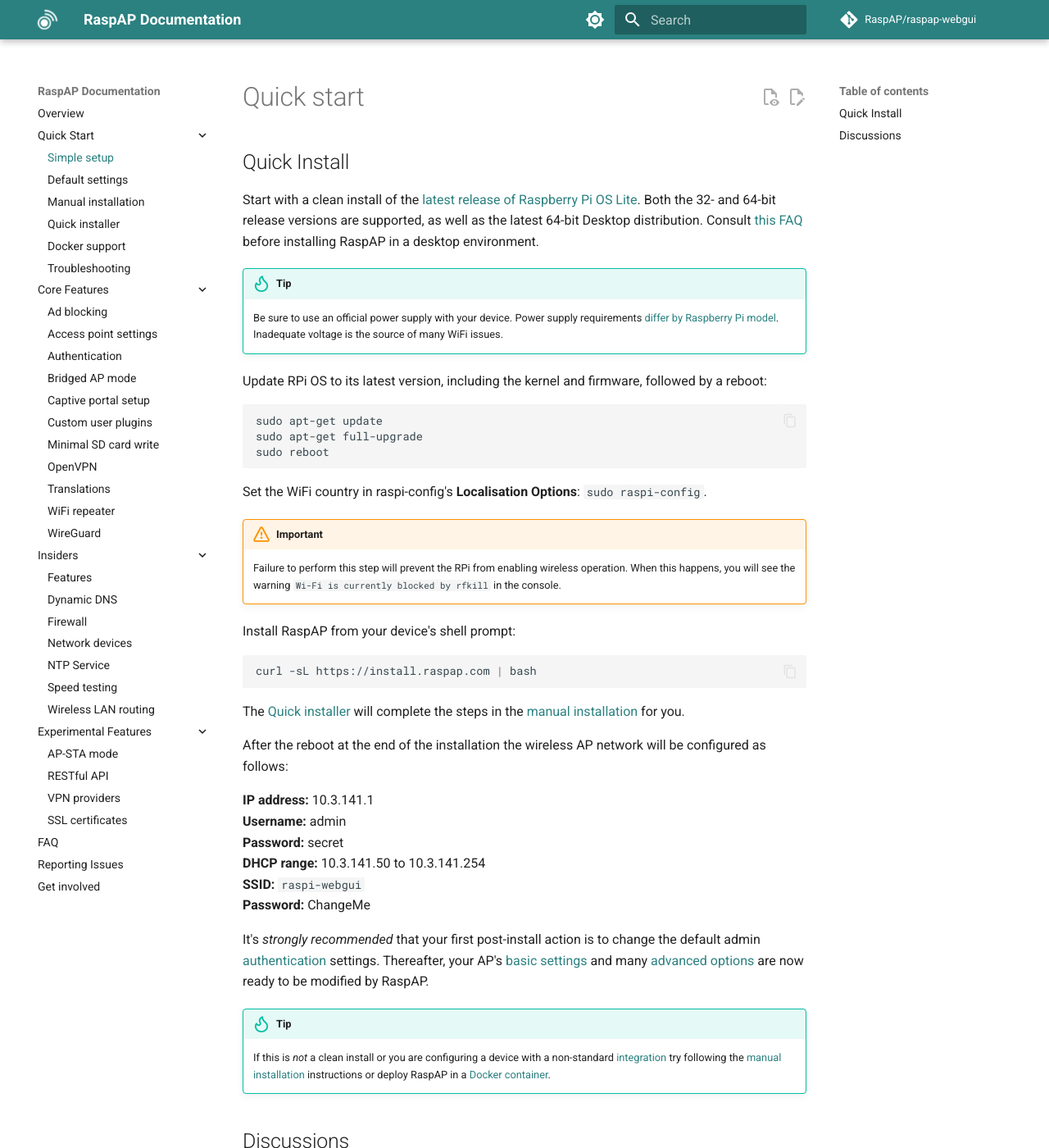
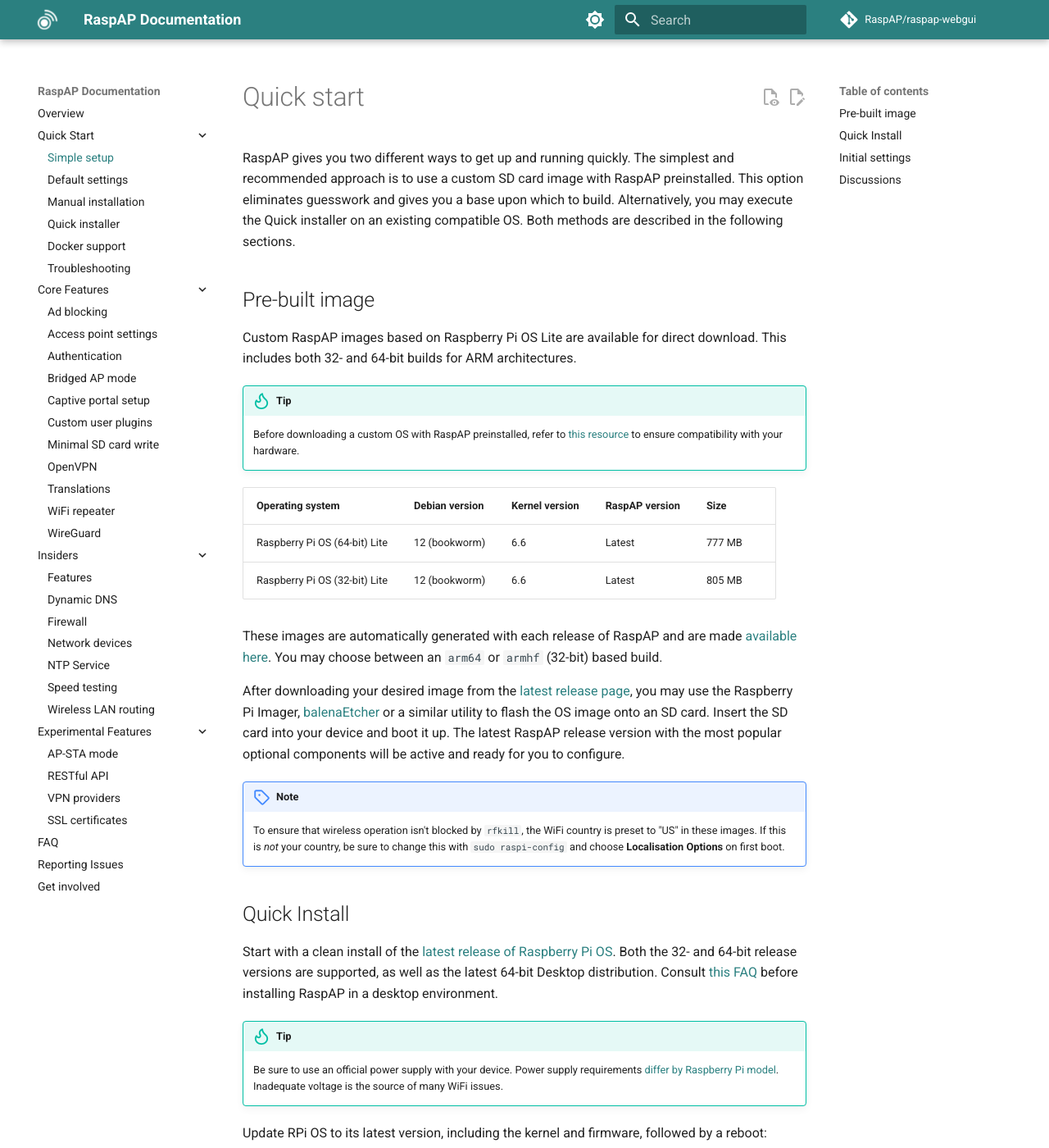
Before and after one commit to RaspAP/raspap-docs, an MkDocs documentation site: the page built from docs/quick_start.md, in a window 1280 px wide and 1400 px high. Shown: the whole window at 82% size. Built offline with MkDocs 1.6.1 and Material for MkDocs 9.7.7, drawn with Linux system fonts in a browser that asks for light colours; comment, search, counter and statistics services are not loaded; some of the changed text lies outside the part shown.

Commit message:
Expand install options to include custom images

````diff
--- a/docs/quick_start.md
+++ b/docs/quick_start.md
@@ -1,8 +1,27 @@
 # Quick start
 
+RaspAP gives you two different ways to get up and running quickly. The simplest and recommended approach is to use a custom SD card image with RaspAP preinstalled. This option eliminates guesswork and gives you a base upon which to build. Alternatively, you may execute the Quick installer on an existing compatible OS. Both methods are described in the following sections.
+
+## Pre-built image
+Custom RaspAP images based on Raspberry Pi OS Lite are available for direct download. This includes both 32- and 64-bit builds for ARM architectures.
+
+!!! tip Tip
+    Before downloading a custom OS with RaspAP preinstalled, refer to [this resource](https://www.raspberrypi.com/software/operating-systems/) to ensure compatibility with your hardware.
+
+| Operating system     | Debian version | Kernel version  | RaspAP version | Size  |
+| ---------------------| ---------------|-----------------|----------------|-------|
+| Raspberry Pi OS (64-bit) Lite | 12 (bookworm)  | 6.6             | Latest         | 777 MB|
+| Raspberry Pi OS (32-bit) Lite | 12 (bookworm)  | 6.6             | Latest         | 805 MB|
+
+These images are automatically generated with each release of RaspAP and are made [available here](https://github.com/RaspAP/raspap-webgui/releases/latest). You may choose between an `arm64` or `armhf` (32-bit) based build.
+
+After downloading your desired image from the [latest release page](https://github.com/RaspAP/raspap-webgui/releases/latest), you may use the Raspberry Pi Imager, [balenaEtcher](https://www.balena.io/etcher) or a similar utility to flash the OS image onto an SD card. Insert the SD card into your device and boot it up. The latest RaspAP release version with the most popular optional components will be active and ready for you to configure.
+
+!!! note Note
+    To ensure that wireless operation isn't blocked by `rfkill`, the WiFi country is preset to "US" in these images. If this is _not_ your country, be sure to change this with `sudo raspi-config` and choose **Localisation Options** on first boot.
+
 ## Quick Install
-
-Start with a clean install of the [latest release of Raspberry Pi OS Lite](https://www.raspberrypi.org/software/operating-systems/). Both the 32- and 64-bit release versions are supported, as well as the latest 64-bit Desktop distribution. Consult [this FAQ](faq.md#distros) before installing RaspAP in a desktop environment.
+Start with a clean install of the [latest release of Raspberry Pi OS](https://www.raspberrypi.org/software/operating-systems/). Both the 32- and 64-bit release versions are supported, as well as the latest 64-bit Desktop distribution. Consult [this FAQ](faq.md#distros) before installing RaspAP in a desktop environment.
 
 
 !!! tip "Tip"
@@ -24,9 +43,10 @@
 ```sh
 curl -sL https://install.raspap.com | bash
 ```
-The [Quick installer](quick.md) will complete the steps in the [manual installation](manual.md) for you.
+The [Quick installer](quick.md) will complete the steps in the [manual installation](manual.md) for you. At the end of the install process, accept the prompt to reboot your system.
 
-After the reboot at the end of the installation the wireless AP network will be configured as follows:
+## Initial settings
+After completing either of these setup options, the wireless AP network will be configured as follows:
 
   **IP address:** 10.3.141.1
   **Username:** admin
````
